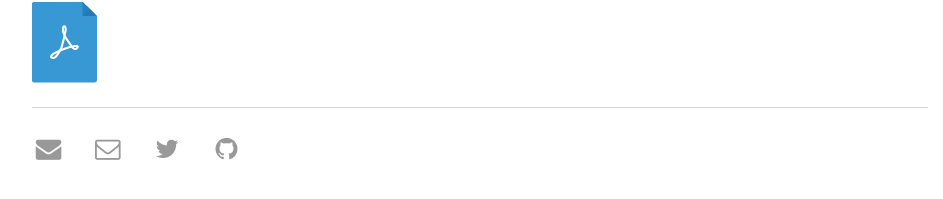
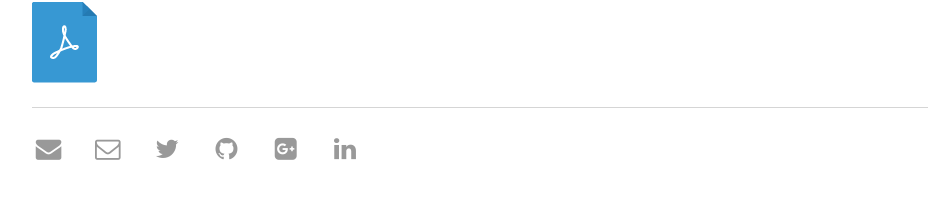
Before and after one commit to jdtonkin/jdtonkin.github.io, a Jekyll site: the page built from Research/index.md, in a window 1280 px wide. Shown: the part 470-669 px from the top of the page, without its empty margins (160-1103 px from the left). Built offline with Jekyll 4.4.1, drawn with Linux system fonts in a browser that asks for light colours; nearby versions of some CDN libraries.

Commit message:
Update default.html

```diff
--- a/_layouts/default.html
+++ b/_layouts/default.html
@@ -35,6 +35,8 @@
    <li><a href="mailto:jonathan.tonkin@senckenberg.de" title="Email - work"><i class="fa fa-fw fa-envelope-o"></i></a></li>
    <li><a href="http://twitter.com/jdtonkin" title="Twitter"><i class="fa fa-fw fa-twitter"></i></a></li>
    <li><a href="https://github.com/jdtonkin" title="Github"><i class="fa fa-fw fa-github"></i></a></li>
+   <li><a href="https://plus.google.com/+JonathanTonkin/" title="Google+"><i class="fa fa-fw fa-google-plus-square"></i></a></li>
+   <li><a href="https://de.linkedin.com/pub/jonathan-tonkin/27/777/a49" title="Linkedin"><i class="fa fa-fw fa-linkedin"></i></a></li>
    </ul>
   </footer>
   </body>
```
